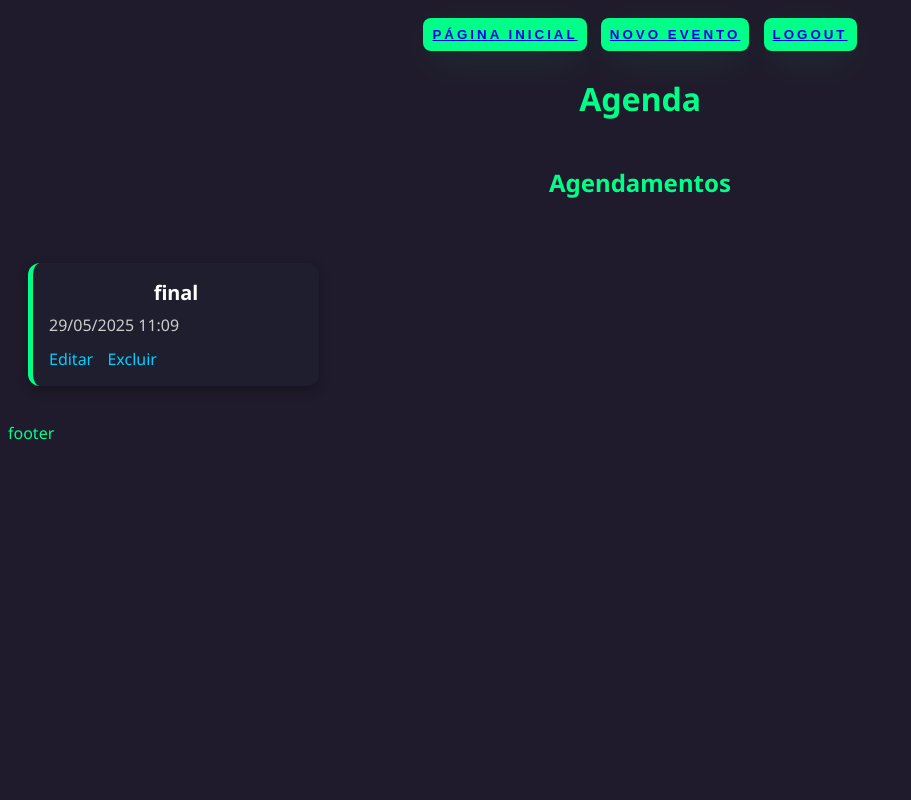
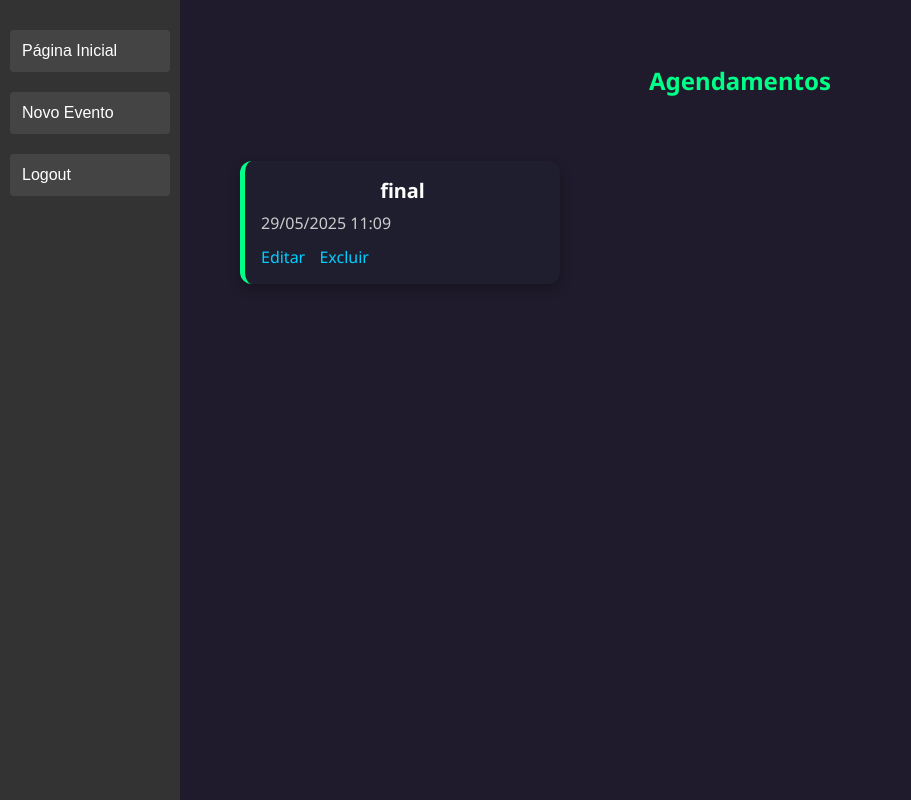
Before and after one commit to Ronaldo251/Agenda_Django, a Django app: page /agenda/ in a window 1280 px wide. Shown: the whole page, without its empty margins (0-911 px from the left). Run offline with Django 4.2, Linux system fonts and the light colour scheme; a user stored in the database is signed in; data comes from the database, SQL or seed files in the repository.

Commit message:
Adição de menu lateral

```diff
--- /dev/null
+++ b/core/static/core/css/sidebar.css
@@ -0,0 +1,47 @@
+/* sidebar.css */
+
+/* Menu lateral */
+body {
+  margin: 0;
+  font-family: Arial, sans-serif;
+}
+
+.sidebar {
+  height: 100vh;
+  width: 180px;
+  position: fixed;
+  top: 0;
+  left: 0;
+  background-color: #333;
+  display: flex;
+  flex-direction: column;
+  padding-top: 20px;
+}
+
+.sidebar button {
+  background-color: #444;
+  border: none;
+  margin: 10px;
+  padding: 12px;
+  cursor: pointer;
+  border-radius: 4px;
+  color: white;
+  font-size: 16px;
+  text-align: left;
+}
+
+.sidebar button a {
+  color: white;
+  text-decoration: none;
+  display: block;
+}
+
+.sidebar button:hover {
+  background-color: #555;
+}
+
+/* Conteúdo principal com margem para a sidebar */
+.main-content {
+  margin-left: 200px; /* espaço para sidebar */
+  padding: 20px;
+}
--- a/core/static/core/css/style.css
+++ b/core/static/core/css/style.css
@@ -5,7 +5,7 @@
 body {
   font-family: 'Noto Sans', sans-serif;
   background-color: #201b2c;*/
-  margin: 0;
+  margin: 0px;
 }
 
 body * {
--- a/templates/model-page.html
+++ b/templates/model-page.html
@@ -2,13 +2,28 @@
 <html lang="en">
 <head>
     {% load static %}
-    {% include "model-header.html" %}
+
+    <link rel="stylesheet" href="{% static 'core/css/sidebar.css' %}">
 </head>
 <body>
-    {% block content %}{% endblock %}
+    <div class="sidebar">
+        <button class="main-page">
+            <a href="/">Página Inicial</a>
+        </button>
+        <button class="event">
+            <a href="evento/">Novo Evento</a>
+        </button>
+        <button class="logout">
+            <a href="/logout">Logout</a>
+        </button>
+    </div>
+
+    <div class="main-content">
+        {% block content %}{% endblock %}
+    </div>
+
     {% include "model-footer.html" %}
     <script src="{% static 'core/js/agenda.js' %}"></script>
-
     {% block scripts %}{% endblock %}
 </body>
 </html>
```
